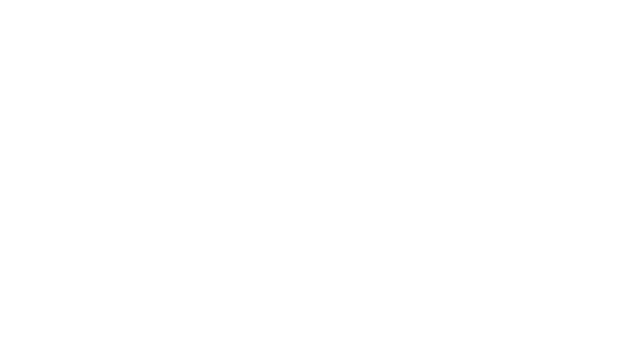
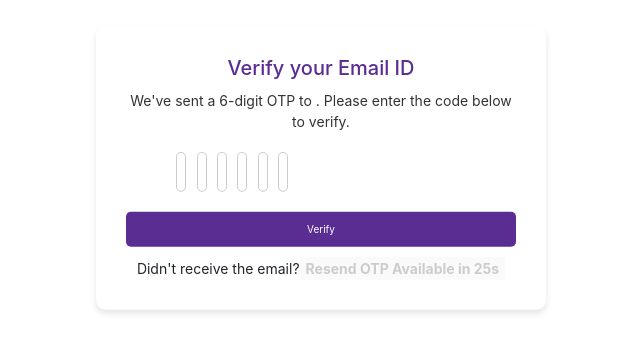
Before and after one commit to Accuresoftech123/CareerConnect-Frontend, a React (Create React App) app: page /EmailVerification in a window 1280 px wide. Before the commit this address had no page. Shown: the part 232-584 px from the top of the page, without its empty margins (319-959 px from the left). Built offline with nearby package versions, Linux system fonts and the light colour scheme.

Commit message:
verification code frontend backend connectivity

```diff
--- a/package.json
+++ b/package.json
@@ -13,6 +13,7 @@
     "@testing-library/jest-dom": "^6.6.3",
     "@testing-library/react": "^16.3.0",
     "@testing-library/user-event": "^13.5.0",
+    "axios": "^1.9.0",
     "bootstrap": "^5.3.6",
     "bootstrap-icons": "^1.13.1",
     "lucide-react": "^0.511.0",
--- a/src/App.js
+++ b/src/App.js
@@ -3,6 +3,9 @@
 import Login from "./Components/Login";
 import Registration from "./Components/Registration";
 import { Routes, Route, BrowserRouter } from "react-router-dom";
+import EmailVerificationPopup from "./Components/EmailVerification";
+import React from "react";
+import axios from "axios";
 
 function App() {
   return (
@@ -11,6 +14,7 @@
         <Route path="/" element={<HomePage />}></Route>
         <Route path="/Login" element={<Login />}></Route>
         <Route path="/Registration" element={<Registration />}></Route>
+        <Route path="/EmailVerification" element={<EmailVerificationPopup />}></Route>
       </Routes>
     </BrowserRouter>
   );
--- /dev/null
+++ b/src/Components/EmailVerification.jsx
@@ -0,0 +1,120 @@
+import React, { useEffect, useState, useRef } from "react";
+import "../Styles/EmailVerfication.css";
+import { useNavigate } from "react-router-dom";
+import { Navigate } from "react-router-dom";
+import axios from 'axios';
+
+const EmailVerificationPopup = ({ email, onVerify }) => { // Email coming dynamically from parent
+  const [otp, setOtp] = useState(['', '', '', '', '', '']);
+  const [timer, setTimer] = useState(30);
+  const [resendDisabled, setResendDisabled] = useState(true);
+  const intervalRef = useRef(null);
+  const navigate = useNavigate();
+
+
+  useEffect(() => {
+    startCountdown();
+    return () => clearInterval(intervalRef.current);
+  }, []);
+
+  const startCountdown = () => {
+    clearInterval(intervalRef.current);
+    setResendDisabled(true);
+    setTimer(30);
+    intervalRef.current = setInterval(() => {
+      setTimer((prev) => {
+        if (prev <= 1) {
+          clearInterval(intervalRef.current);
+          setResendDisabled(false);
+          return 0;
+        }
+        return prev - 1;
+      });
+    }, 1000);
+  };
+
+  const handleOtpChange = (e, index) => {
+    const value = e.target.value.replace(/\D/g, ''); // Only digits
+    const updatedOtp = [...otp];
+    updatedOtp[index] = value;
+    setOtp(updatedOtp);
+
+    if (value && index < otp.length - 1) {
+      document.getElementById(`otp-input-${index + 1}`).focus();
+    }
+  };
+
+ const verifyOtp = async () => {
+  const otpValue = otp.join('');
+
+  if (otpValue.length === 6) {
+    try {
+      const response = await axios.post("http://localhost:9191/jobseekers/verifyOtp", {
+        email: email,
+        otp: otpValue
+      }, {
+        headers: { "Content-Type": "application/json" }
+      });
+
+      // const serverMessage = response.data.trim(); // Trim to avoid whitespace issues
+
+      if (response.data.success) {
+   alert(response.data.message);
+   onVerify(otpValue);
+   navigate("/");
+} else {
+   alert(response.data.message);
+}
+
+
+
+    } catch (error) {
+      alert(error.response ? error.response.data : "Verification failed");
+    }
+  } else {
+    alert("Please enter a valid 6-digit OTP.");
+  }
+};
+
+
+
+  return (
+    <div className="email-verification-popup">
+      <div className="popup-container">
+        <h3>Verify your Email ID</h3>
+        <p>
+          We've sent a 6-digit OTP to <b>{email}</b>. Please enter the code below to verify.
+        </p>
+        <div className="otp-input-container">
+          {otp.map((digit, index) => (
+            <input
+              key={index}
+              id={`otp-input-${index}`}
+              type="text"
+              value={digit}
+              onChange={(e) => handleOtpChange(e, index)}
+              maxLength="1"
+              className="otp-input"
+            />
+          ))}
+        </div>
+        <button
+          onClick={verifyOtp}
+          className="verify-button"
+          disabled={otp.join('').length !== 6}
+        >
+          Verify
+        </button>
+
+        <div className="resend-otp">
+          <span>Didn't receive the email?</span>
+          <button onClick={startCountdown} disabled={resendDisabled}>
+            Resend OTP {resendDisabled && `Available in ${timer}s`}
+          </button>
+        </div>
+      </div>
+    </div>
+  );
+};
+
+export default EmailVerificationPopup;
--- a/src/Components/Login.jsx
+++ b/src/Components/Login.jsx
@@ -9,27 +9,52 @@
 import LocalPostOfficeIcon from "@mui/icons-material/LocalPostOffice";
 import LockIcon from "@mui/icons-material/Lock";
 import SvgIcon from "@mui/icons-material/LocalPostOffice";
+import axios from "axios";
+
+// import { Link } from "react-router-dom";
+
 
 const Login = () => {
+  const url= "http://localhost:9191/jobseekers";
+  const [email, setEmail] = useState('');
+  const [password, setPassword] = useState('');
+
   const navigate = useNavigate();
+
   const UserRegistration = (e) => {
     navigate("/Registration");
   };
-  const dispatch = useDispatch();
-  const loginState = useSelector((state) => state.login);
-  const { isAuthenticated, error } = loginState;
+  // const dispatch = useDispatch();
+  // const loginState = useSelector((state) => state.login);
+  // const { isAuthenticated, error } = loginState;
   // const isAuthenticated = useSelector(state => state.login.isAuthenticated);
 
-  const [email, setemail] = useState("");
-  const [LPass, setLPass] = useState("");
 
   const handleSubmit = (e) => {
     e.preventDefault();
-    dispatch(loginUser({ email, LPass }));
+    if (!email || !password) {
+      alert("Please fill in all fields");
+      return;
+    }
+
+    let user={email,password};
+    axios.post(`${url}/login`, user)
+      .then((response) => {
+        if (response.data) {
+          alert("Login Successful");
+          console.log("Login Successful:", response.data);
+          navigate("/");
+        } else {
+          alert("Invalid credentials");
+        }
+      })
+      .catch((error) => {
+        console.error("Login Failed:", error);
+        alert("Login Failed: " + (error.response?.data || error.message));
+      });
   };
-  if (isAuthenticated) {
-    return <h2>Welcome back!</h2>;
-  }
+
+
 
   return (
     <div className="loginpage-container">
@@ -69,7 +94,7 @@
                   <SvgIcon component={LocalPostOfficeIcon} />
                   <input
                     type="email"
-                    onChange={(e) => setemail(e.target.value)}
+                    onChange={(e) => setEmail(e.target.value)}
                     placeholder="Enter email id"
                     required
                   ></input>
@@ -81,7 +106,7 @@
                   <SvgIcon component={LockIcon} />
                   <input
                     type="Password"
-                    onChange={(e) => setLPass(e.target.value)}
+                    onChange={(e) => setPassword(e.target.value)}
                     placeholder="Enter Password  "
                     required
                   ></input>
@@ -99,7 +124,7 @@
                   >
                     Log in
                   </button>
-                  {error && <p style={{ color: "red" }}>{error}</p>}
+
                 </div>
                 <div className="optionlogin">or continue with</div>
                 <div>
--- a/src/Components/Registration.jsx
+++ b/src/Components/Registration.jsx
@@ -1,5 +1,7 @@
 //import react from 'react';
 import { useNavigate } from "react-router-dom";
+import React, { useState } from "react";
+import axios from "axios";
 import "../Styles/Registerstyle.css";
 import register from "../Images/register.svg";
 import PersonIcon from "@mui/icons-material/Person";
@@ -7,15 +9,58 @@
 import LockIcon from "@mui/icons-material/Lock";
 import PhoneIcon from "@mui/icons-material/Phone";
 import SvgIcon from "@mui/icons-material/LocalPostOffice";
+import EmailVerificationPopup from "./EmailVerification.jsx";
 
 const Registration = () => {
   const navigate = useNavigate();
+  const [showVerificationPopup, setShowVerificationPopup] = useState(false);
+  const [isVerified, setIsVerified] = useState(false);
+    const [formData, setFormData] = useState({
+    fullName: '',
+    email: '',
+    mobileNumber: '',
+    password: '',
+    confirmPassword: ''
+  });
+
+ const handleChange = (e) => {
+  e.preventDefault();
+    setFormData({ ...formData, [e.target.name]: e.target.value });
+  };
+
+
+
+  const handleSubmit = async (e) => {
+    e.preventDefault();
+    setShowVerificationPopup(true);  // show popup
+    try {
+      // await axios.post("http://localhost:9191/jobseekers/sendOtp", null, {
+      //   params: { email: formData.email }
+      // });
+      await axios.post("http://localhost:9191/jobseekers/register", formData);
+    } catch (error) {
+      alert("Error: " + (error.response?.data || error.message));
+    }
+  };
+
+
+
+
+
+
+const handleOtpVerified = () => {
+    setShowVerificationPopup(false);
+    setIsVerified(true);
+    alert("Email Verified Successfully!");
+    navigate("/login");
+  };
   const UserLogin = (e) => {
-    navigate("/Login");
+    // navigate("/login");
   };
+
+
  return (
     <div className="registerpage-container">
-      {/*Header */}
       <header className="register-header">
         <div className="logo">
           <span>Career</span> Connect
@@ -23,129 +68,111 @@
         <nav className="registernav-links">
           <a href="jobs">Jobs</a>
           <a href="companies">Companies</a>
-          <button className="btn-primary" onClick={UserLogin}>
-            Log In
-          </button>
+          <button className="btn-primary" onClick={() => navigate("/Login")}>Log In</button>
         </nav>
       </header>
-      {/*Main Section */}
+
       <main className="register-section">
         <div className="register-content">
           <div className="register-text col-6">
-            <h1>
-              Welcome Back, to <span> Career Connect</span>
-            </h1>
+            <h1>Welcome Back, to <span> Career Connect</span></h1>
             <p>Your gateway to professional opportunities</p>
             <div className="illustration">
               <img src={register} alt="welcome Illustration" />
             </div>
           </div>
-          {/*Form section */}
+
+          {/* Registration Form */}
           <div className="register-fillUp col-6">
-            <div>
+            <form onSubmit={handleSubmit}>
               <h3>Register</h3>
               <p>Please enter your details</p>
-              <div>
-                <label className="m-1 row">Full Name</label>
+
+              <label>Full Name</label>
               <div className="registerinput-container">
                 <SvgIcon component={PersonIcon} />
                 <input
-                    type="name"
-                    //   onChange={(e) => setemail(e.target.value)}
+                  type="text"
+                  name="fullName"
+                  value={formData.fullName}
+                  onChange={handleChange}
                   placeholder="Enter your full name"
                   required
-                  ></input>
+                />
               </div>
-              </div>
-              <div>
-                <label className="m-1 row">Email Id</label>
+
+              <label>Email Id</label>
               <div className="registerinput-container">
                 <SvgIcon component={LocalPostOfficeIcon} />
                 <input
                   type="email"
-                    //   onChange={(e) => setemail(e.target.value)}
+                  name="email"
+                  value={formData.email}
+                  onChange={handleChange}
                   placeholder="Enter your email id"
                   required
-                  ></input>
+                />
               </div>
-              </div>
-              <div>
-                <label className="m-1 row">Mobile Number</label>
+
+              <label>Mobile Number</label>
               <div className="registerinput-container">
                 <SvgIcon component={PhoneIcon} />
                 <input
-                    type="number"
-                    //   onChange={(e) => setemail(e.target.value)}
+                  type="text"
+                  name="mobileNumber"
+                  value={formData.mobileNumber}
+                  onChange={handleChange}
                   placeholder="Enter your mobile number"
                   required
-                  ></input>
+                />
               </div>
-              </div>
-              <div>
-                <label className="m-1 row">Create Password</label>
+
+              <label>Create Password</label>
               <div className="registerinput-container">
                 <SvgIcon component={LockIcon} />
                 <input
-                    type="Password"
-                    //   onChange={(e) => setLPass(e.target.value)}
+                  type="password"
+                  name="password"
+                  value={formData.password}
+                  onChange={handleChange}
                   placeholder="Create a Password"
                   required
-                  ></input>
+                />
               </div>
-              </div>
-              <div>
-                <label className="m-1 row">Confirm Password</label>
+
+              <label>Confirm Password</label>
               <div className="registerinput-container">
                 <SvgIcon component={LockIcon} />
                 <input
-                    type="Password"
-                    //   onChange={(e) => setLPass(e.target.value)}
+                  type="password"
+                  name="confirmPassword"
+                  value={formData.confirmPassword}
+                  onChange={handleChange}
                   placeholder="Confirm your Password"
                   required
-                  ></input>
+                />
               </div>
+
+              <button className="registerbtn-primary" type="submit">Register</button>
+            </form>
+           {showVerificationPopup && (
+  <div className="popup-backdrop">
+    <EmailVerificationPopup
+      email={formData.email}
+      onVerify={handleOtpVerified}  // Correct function name
+    />
   </div>
-              {/* <div>
-                <label className="m-1 row">I am a........</label>
-                <div className="user-type">
-                  <input
-                    type="radio"
-                    name="userType"
-                    value="jobseeker"
-                    checked={FormData.userType === "jobseeker"}
-                    //   onChange={(e) => setLPass(e.target.value)}
-                  ></input>
-                  <label>Job Seeker</label>
-                  <input
-                    type="radio"
-                    name="userType"
-                    value="employeer"
-                    checked={FormData.userType === "employer"}
-                    //   onChange={(e) => setLPass(e.target.value)}
-                  ></input>
-                  <label>Employer</label>
-                </div>
-              </div> */}
-              <div>
-                <div>
-                  <button
-                    className="registerbtn-primary"
-                    // onClick={loginUser}
-                    type="submit"
-                  >
-                    Register
-                  </button>
-                </div>
+)}
+
+
+            {isVerified && <p style={{ color: "green" }}>Email Verified Successfully!</p>}
             <div className="optionregister">
-                  <p>
-                    Already have an account?<a href="login"> Log In</a>
-                  </p>
-                </div>
-              </div>
+              <p>Already have an account? <a href="/login">Log In</a></p>
             </div>
           </div>
         </div>
       </main>
+
     </div>
   );
 };
--- /dev/null
+++ b/src/Styles/EmailVerfication.css
@@ -0,0 +1,76 @@
+.email-verification-popup {
+    position: fixed;
+    top: 50%;
+    left: 50%;
+    transform: translate(-50%,-50%);
+    background-color: #fff;
+    padding: 30px;
+    border-radius: 10px;
+    box-shadow: 0 4px 6px rgba(0,0,0,0.1);
+    width: 450px;
+    z-index: 1000;
+}
+.popup-container {
+    text-align: center;
+}
+h3 {
+    color: #5a2d92;
+    font-size: 20px;
+    margin-bottom: 10px;
+}
+p {
+    font-size: 14px;
+    color: #333;
+    margin-bottom: 20px;
+}
+.otp-input-container {
+    display: flex;
+    justify-content: space-between;
+    margin-bottom: 20px;
+   margin-left: 50px;
+   margin-right: 20px;
+    width: 10%;
+    gap: 10px;
+}
+.otp-input {
+    width: 10px;
+    height: 40px;
+    font-size: 12px;
+    text-align: center;
+    border: 1px solid #ccc;
+    color: #333;
+    border-radius: 5px;
+    margin: 0.2px;
+    outline: none;
+}
+.otp-input:focus {
+    border-color: #5a2d92;
+}
+.verify-button {
+    background-color: #5a2d92;
+    color: #fff;
+    border: none;
+    padding: 10px 20px;
+    border-radius: 5px;
+    cursor: pointer;
+    width: 100%;
+    font-size: 10px;
+}
+.verify-button:hover {
+    background-color: #4b1f75;
+}
+.resend-otp {
+    font-size: 14px;
+    margin-top: 10px;
+}
+.resend-otp button {
+    background-color: none;
+    border: none;
+    color: #5a2d92;
+    cursor: pointer;
+    font-weight: bold;
+}
+.resend-otp button:disabled {
+    color: #ccc;
+    cursor: not-allowed;
+}
```
Also changed, not shown: src/Components/HomePage.jsx (+8 -7 lines), src/Styles/Registerstyle.css (+12 -0 lines), 1 other file (tests, documents, lock files or other folders). Lines whose indentation alone changed are shown as unchanged.
